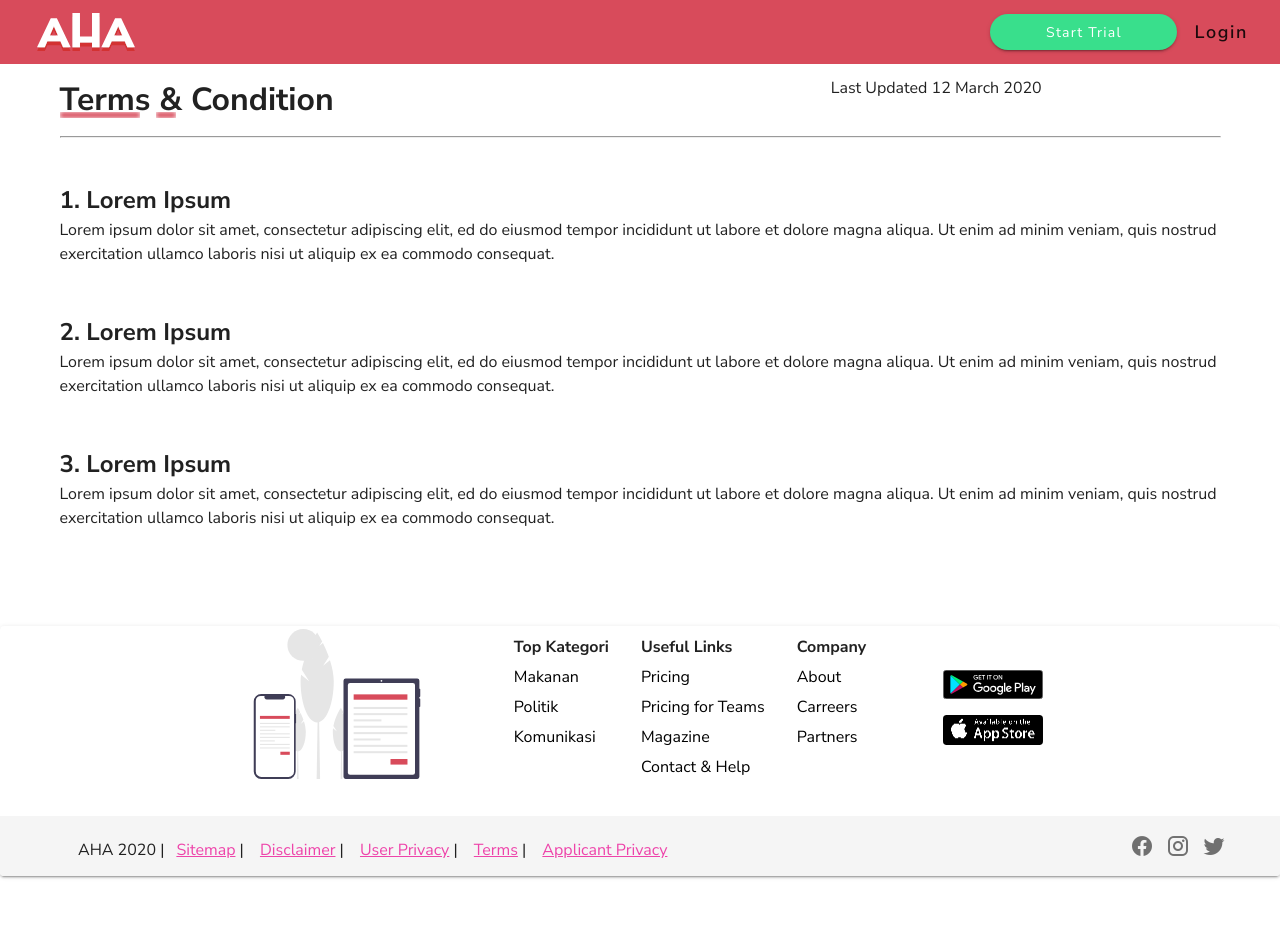
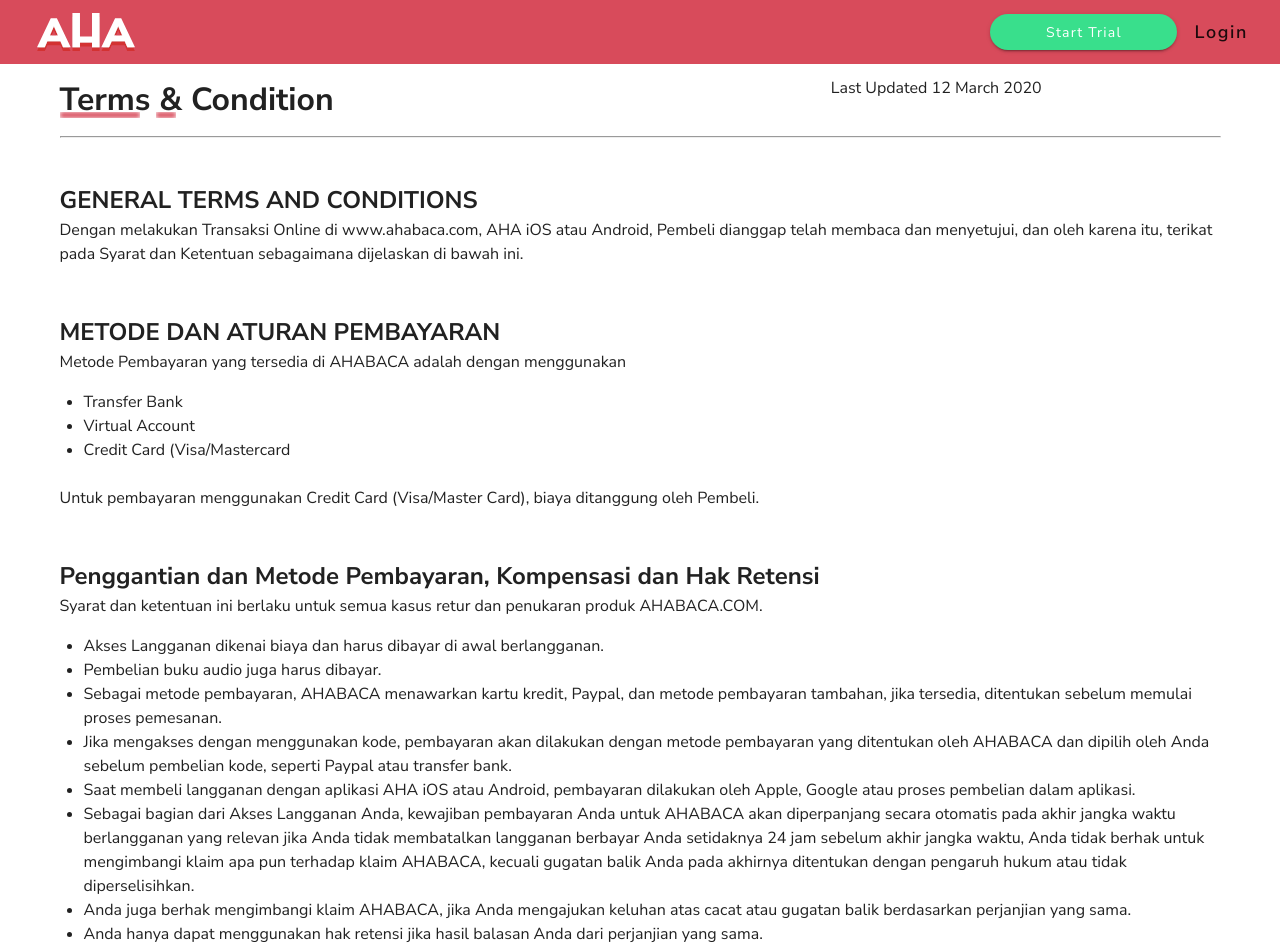
Before and after one commit to agungsuryo789/bookwave, a Vue app: page /terms in a window 1280 px wide. Shown: the top 952 px of the page. Before the commit the page ends 876 px from the top, so only its background shows below. Built offline with nearby package versions, Linux system fonts and the light colour scheme; a small style sheet from the web is missing.

Commit message:
auth guard on routes

```diff
--- a/src/components/NavbarSection.vue
+++ b/src/components/NavbarSection.vue
@@ -26,11 +26,13 @@
                   @click="showCategory = !showCategory"
                   style="text-transform:none;font-size:18px;font-weight:600;"
                 >Temukan</v-btn>
-                <v-btn
+                <router-link to="/library" tag="button">
+				<v-btn
                   color="transparent"
                   depressed
                   style="text-transform:none;font-size:18px;font-weight:600;"
                 >Library</v-btn>
+                </router-link>
                 <router-link to="/promo" tag="button">
                   <v-btn
                     color="transparent"
@@ -115,11 +117,13 @@
                 elevation="2"
                 depressed
               >Start Trial</v-btn>
+			<router-link to="login">
               <v-btn
                 color="transparent"
                 depressed
                 style="text-transform:none;font-size:18px;font-weight:600;"
               >Login</v-btn>
+			</router-link>
             </v-app-bar>
           </v-col>
         </v-row>
--- a/src/router/index.js
+++ b/src/router/index.js
@@ -1,6 +1,7 @@
 /* eslint-disable */
 import Vue from 'vue'
 import VueRouter from 'vue-router'
+import store from '../store'
 
 Vue.use(VueRouter)
 
@@ -55,7 +56,11 @@
 const PromoPage = () =>
     import ('../views/page/PromoPage.vue')
 const MembershipPage = () =>
-    import ('../views/page/MembershipPage.vue')
+	import ('../views/page/MembershipPage.vue')
+
+// Library Component
+const LibraryPage = () =>
+	import ('../views/page/LibraryPage.vue')
 
 const routes = [
     //Main Layout (No Auth)
@@ -123,51 +128,77 @@
         path: '/contact',
         name: 'Contact',
         component: Contact
-    },
+	},
+
     // User Layout (Auth)
     // Landing Layout
     {
         path: '/home',
         name: 'LandingUser',
-        component: LandingUser
+		component: LandingUser,
+		meta: {
+			requiresAuth: true
+		}
     },
     {
         path: '/home/:sectionName',
         name: 'UserBookSection',
-        component: UserBookSection
+		component: UserBookSection,
+		meta: {
+			requiresAuth: true
+		}
     },
     {
         path: '/home/search',
         name: 'SearchPage',
-        component: SearchPage
+		component: SearchPage,
+		meta: {
+			requiresAuth: true
+		}
     },
     // Main Feature Layout
     {
         path: '/categories/:idKategori',
         name: 'CategoryPage',
-        component: CategoryPage
+		component: CategoryPage,
+		meta: {
+			requiresAuth: true
+		}
     },
     {
         path: '/books/:bookId/:bookName',
         name: 'BookPage',
-        component: BookPage,
+		component: BookPage,
+		meta: {
+			requiresAuth: true
+		}
     },
     {
         path: '/read/:bookId/:chapterId',
         name: 'BookChapter',
-        component: BookChapter,
+		component: BookChapter,
+		meta: {
+			requiresAuth: true
+		}
     },
     // Promo etc Layout
     {
         path: '/promo',
         name: 'PromoPage',
-        component: PromoPage
+		component: PromoPage,
     },
     {
         path: '/plans',
         name: 'MembershipPage',
         component: MembershipPage
-    }
+	},
+
+	// Library Layout
+	{
+		path: '/library',
+		name: 'LibraryPage',
+		component: LibraryPage
+	}
 ]
 
 const router = new VueRouter({
@@ -175,4 +206,16 @@
     base: process.env.BASE_URL,
     routes
 })
+router.beforeEach((to, from, next) => {
+	if(to.matched.some(record => record.meta.requiresAuth)) {
+		if (store.getters.isLoggedIn) {
+		next()
+		return
+		}
+		next('/login')
+	} else {
+		next()
+	}
+})
+
 export default router
--- a/src/store/index.js
+++ b/src/store/index.js
@@ -77,7 +77,8 @@
         bookDetail: {},
         chapterDetail: {},
         bookStatus: {},
-        bookFavorit: {}
+		bookFavorit: {},
+		koleksiBuku: {}
     },
     mutations: {
         getKategori_mutation: (state, response) => {
@@ -134,7 +135,7 @@
             state.bookFavorit = response
             alert("Berhasil menambahkan buku favorit")
             router.push('/home')
-        }
+		}
     },
     actions: {
         getKategori: ({ commit }) => {
@@ -235,7 +236,8 @@
                 .catch(err => {
                     alert(err.message);
                 })
-        },
+		},
+		// auth action
         userLogin: ({ commit }, user) => {
             axs.post('ahaapi/login_member', user)
                 .then(response => {
@@ -263,7 +265,8 @@
                 localStorage.removeItem('x-token')
                 resolve()
             })
-        }
+		}
+		// end auth action
     },
     getters: {
         isLoggedIn: state => !!state.token,
--- /dev/null
+++ b/src/views/page/LibraryPage.vue
@@ -0,0 +1,57 @@
+<template>
+  <div class="library-page">
+    <NavbarSection />
+		<v-container>
+			<v-tabs v-model="active" slider-color="#E76464" class="mt-12" grow>
+				<v-tab href="#tab-1">Buku</v-tab>
+				<v-tab>Episode</v-tab>
+				<v-spacer></v-spacer>
+				<v-tab><v-icon left>mdi-pencil</v-icon>Warnai</v-tab>
+				<v-tab><v-icon left>mdi-heart-outline</v-icon>Favorit</v-tab>
+				<v-tab><v-icon left>mdi-tag-outline</v-icon>Tag</v-tab>
+
+				<v-tab-item :value="'tab-1'">
+					<v-row>
+						<v-col cols="3" md="4">
+							<v-card flat>
+								<v-row>
+									<v-col cols="2" md="4">
+										<v-img src="https://cdn.vuetifyjs.com/images/cards/desert.jpg" aspect-ratio="2.75"></v-img>
+									</v-col>
+									<v-col cols="2" md="8">
+										<h3 class="font-weight-black"> Judul Buku</h3>
+										<span>Nama Penulis</span>
+										<p class="mt-3">Maecenas interdum lorem at massa aliquam, vel sollicitudin lacus fermentum.</p>
+										<v-row>
+										</v-row>
+									</v-col>
+								</v-row>
+							</v-card>
+						</v-col>
+					</v-row>
+				</v-tab-item>
+			</v-tabs>
+		</v-container>
+    <FooterSection />
+  </div>
+</template>
+
+<script>
+import NavbarSection from "@/components/NavbarSection.vue";
+import FooterSection from "@/components/FooterSection.vue";
+
+export default {
+  name: "LibraryPage",
+  components: {
+    NavbarSection,
+	FooterSection
+  }
+};
+</script>
+
+<style scoped lang="scss">
+@import "@/assets/css/global_variables.scss";
+.btn-chip-main {
+  @include btn-chip-main();
+}
+</style>
--- a/src/views/pages/TermsCondition.vue
+++ b/src/views/pages/TermsCondition.vue
@@ -5,20 +5,50 @@
 		<div class="container">
 		<v-row class="mt-2 my-2">
 			<v-col sm="12" md="12">
-				<h2>1. Lorem Ipsum </h2>
-				<p> Lorem ipsum dolor sit amet, consectetur adipiscing elit, ed do eiusmod tempor incididunt ut labore et dolore magna aliqua. Ut enim ad minim veniam, quis nostrud exercitation ullamco laboris nisi ut aliquip ex ea commodo consequat. </p>
+				<h2>GENERAL TERMS AND CONDITIONS</h2>
+				<p> Dengan melakukan Transaksi Online di www.ahabaca.com, AHA iOS atau Android, Pembeli dianggap telah membaca dan menyetujui, dan oleh karena itu, terikat pada Syarat dan Ketentuan sebagaimana dijelaskan di bawah ini. </p>
 			</v-col>
 		</v-row>
 		<v-row class="mt-2 my-2">
 			<v-col sm="12" md="12">
-				<h2>2. Lorem Ipsum </h2>
-				<p> Lorem ipsum dolor sit amet, consectetur adipiscing elit, ed do eiusmod tempor incididunt ut labore et dolore magna aliqua. Ut enim ad minim veniam, quis nostrud exercitation ullamco laboris nisi ut aliquip ex ea commodo consequat. </p>
+				<h2>METODE DAN ATURAN PEMBAYARAN</h2>
+				<p> Metode Pembayaran yang tersedia di AHABACA adalah dengan menggunakan</p>
+				<ul>
+					<li>
+						Transfer Bank
+					</li>
+					<li>
+						Virtual Account
+					</li>
+					<li>
+						Credit Card (Visa/Mastercard
+					</li>
+				</ul> <br/>
+				<p>Untuk pembayaran menggunakan Credit Card (Visa/Master Card), biaya ditanggung oleh Pembeli.</p>
 			</v-col>
 		</v-row>
 		<v-row class="mt-2 my-2">
 			<v-col sm="12" md="12">
-				<h2>3. Lorem Ipsum </h2>
-				<p> Lorem ipsum dolor sit amet, consectetur adipiscing elit, ed do eiusmod tempor incididunt ut labore et dolore magna aliqua. Ut enim ad minim veniam, quis nostrud exercitation ullamco laboris nisi ut aliquip ex ea commodo consequat. </p>
+				<h2>Penggantian dan Metode Pembayaran, Kompensasi dan Hak Retensi </h2>
+				<p> Syarat dan ketentuan ini berlaku untuk semua kasus retur dan penukaran produk AHABACA.COM. </p>
+				<ul>
+					<li>
+					Akses Langganan dikenai biaya dan harus dibayar di awal berlangganan. </li>
+					<li>
+					Pembelian buku audio juga harus dibayar.</li>
+					<li>
+					Sebagai metode pembayaran, AHABACA menawarkan kartu kredit, Paypal, dan metode pembayaran tambahan, jika tersedia, ditentukan sebelum memulai proses pemesanan.</li>
+					<li>
+					Jika mengakses dengan menggunakan kode, pembayaran akan dilakukan dengan metode pembayaran yang ditentukan oleh AHABACA dan dipilih oleh Anda sebelum pembelian kode, seperti Paypal atau transfer bank.</li>
+					<li>
+					Saat membeli langganan dengan aplikasi AHA iOS atau Android, pembayaran dilakukan oleh Apple, Google atau proses pembelian dalam aplikasi.</li>
+					<li>
+					Sebagai bagian dari Akses Langganan Anda, kewajiban pembayaran Anda untuk AHABACA akan diperpanjang secara otomatis pada akhir jangka waktu berlangganan yang relevan jika Anda tidak membatalkan langganan berbayar Anda setidaknya 24 jam sebelum akhir jangka waktu, Anda tidak berhak untuk mengimbangi klaim apa pun terhadap klaim AHABACA, kecuali gugatan balik Anda pada akhirnya ditentukan dengan pengaruh hukum atau tidak diperselisihkan. </li>
+					<li>
+					Anda juga berhak mengimbangi klaim AHABACA, jika Anda mengajukan keluhan atas cacat atau gugatan balik berdasarkan perjanjian yang sama.
+					</li>
+					<li>Anda hanya dapat menggunakan hak retensi jika hasil balasan Anda dari perjanjian yang sama.</li>
+				</ul>
 			</v-col>
 		</v-row>
 		</div>
```
